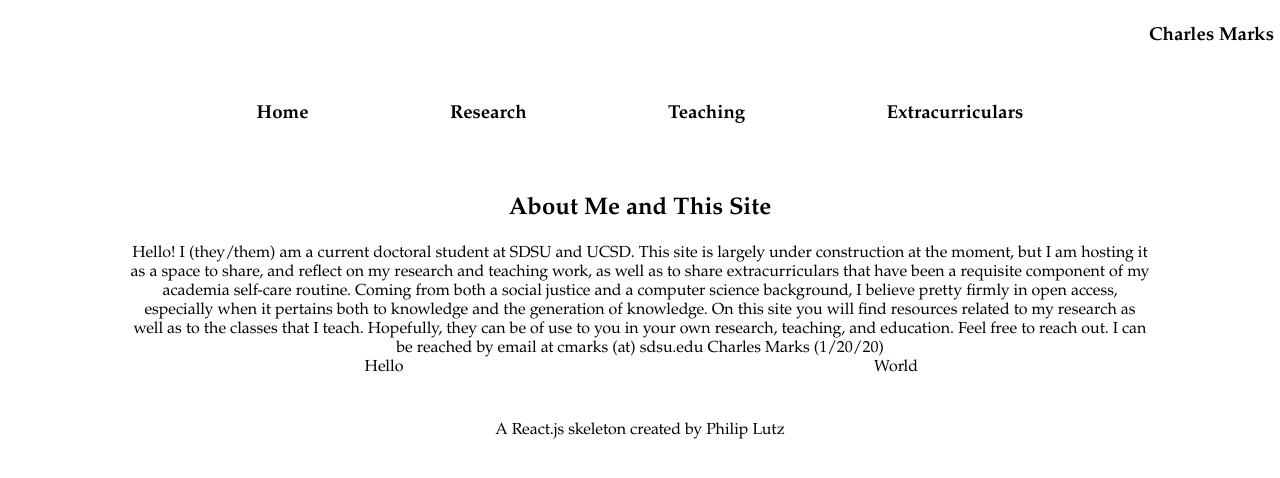
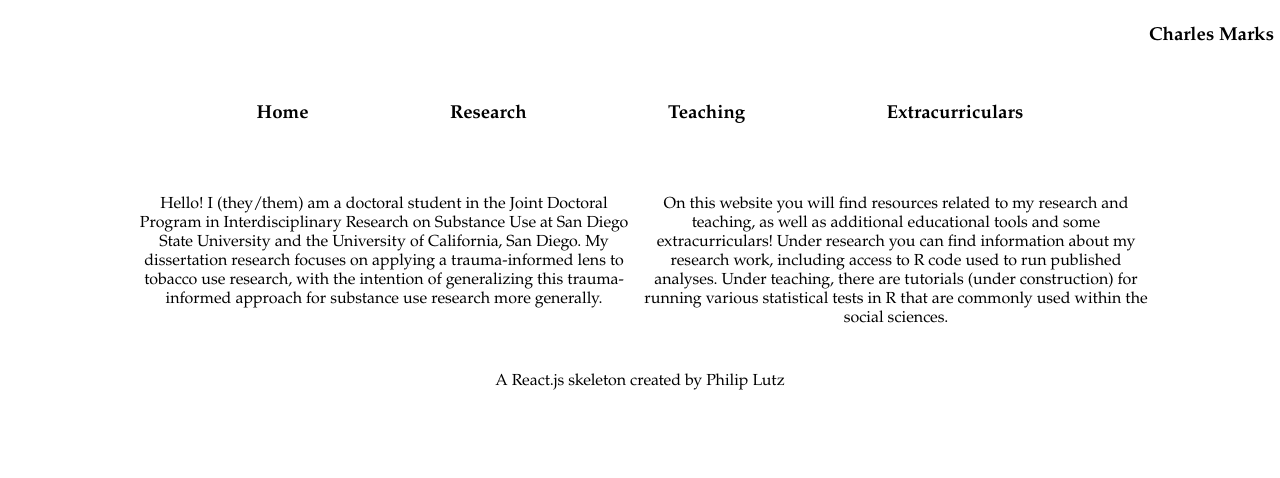
Before and after one commit to cmarkymark/portfolio-marks, a React (Create React App) app: page / in a window 1280 px wide. Shown: the top 478 px of the page. Built offline with nearby package versions, Linux system fonts and the light colour scheme.

Commit message:
Update Landing.js

```diff
--- a/src/components/landing/Landing.js
+++ b/src/components/landing/Landing.js
@@ -5,25 +5,16 @@ const Landing = ({landing}) => {
   return (
 
     <div id="landing">
-
-    <h2> About Me and This Site </h2>
-
-      Hello!  I (they/them) am a current doctoral student at SDSU and UCSD.  This site is largely under construction at the moment, but
-  I am hosting it as a space to share, and reflect on my research and teaching work, as well as to share extracurriculars that have been
-  a requisite component of my academia self-care routine.
-
-
-  Coming from both a social justice and a computer science background, I believe pretty firmly in open access, especially when it pertains both to knowledge
-  and the generation of knowledge.  On this site you will find resources related to my research as well as to the classes that I teach.
-  Hopefully, they can be of use to you in your own research, teaching, and education.
-
-  Feel free to reach out.  I can be reached by email at cmarks (at) sdsu.edu
-
-  Charles Marks (1/20/20)
-
   <div class="row">
-  <div class="column"> Hello </div>
-  <div class="column"> World </div>
+  <div class="column">
+    Hello! I (they/them) am a doctoral student in the Joint Doctoral Program in Interdisciplinary Research on Substance Use at San Diego State
+    University and the University of California, San Diego. My dissertation research focuses on applying a trauma-informed lens to tobacco use
+    research, with the intention of generalizing this trauma-informed approach for substance use research more generally.
+  </div>
+  <div class="column"> On this website you will find resources related to my research and teaching, as well as additional educational tools and
+    some extracurriculars! Under research you can find information about my research work, including access to R code used to run published analyses. Under
+  teaching, there are tutorials (under construction) for running various statistical tests in R that are commonly used within the social sciences.
+      </div>
 </div>
 
 
```
